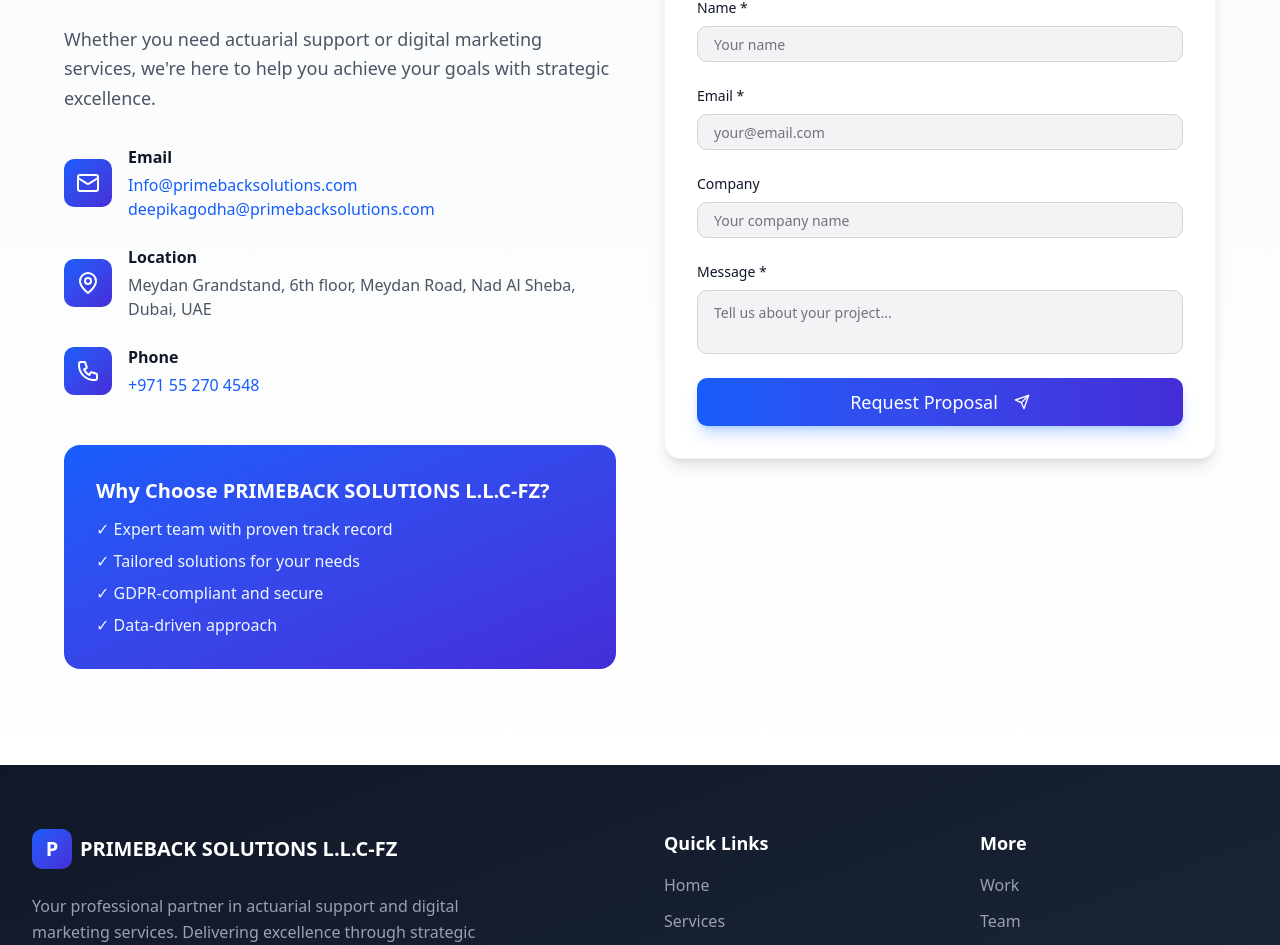
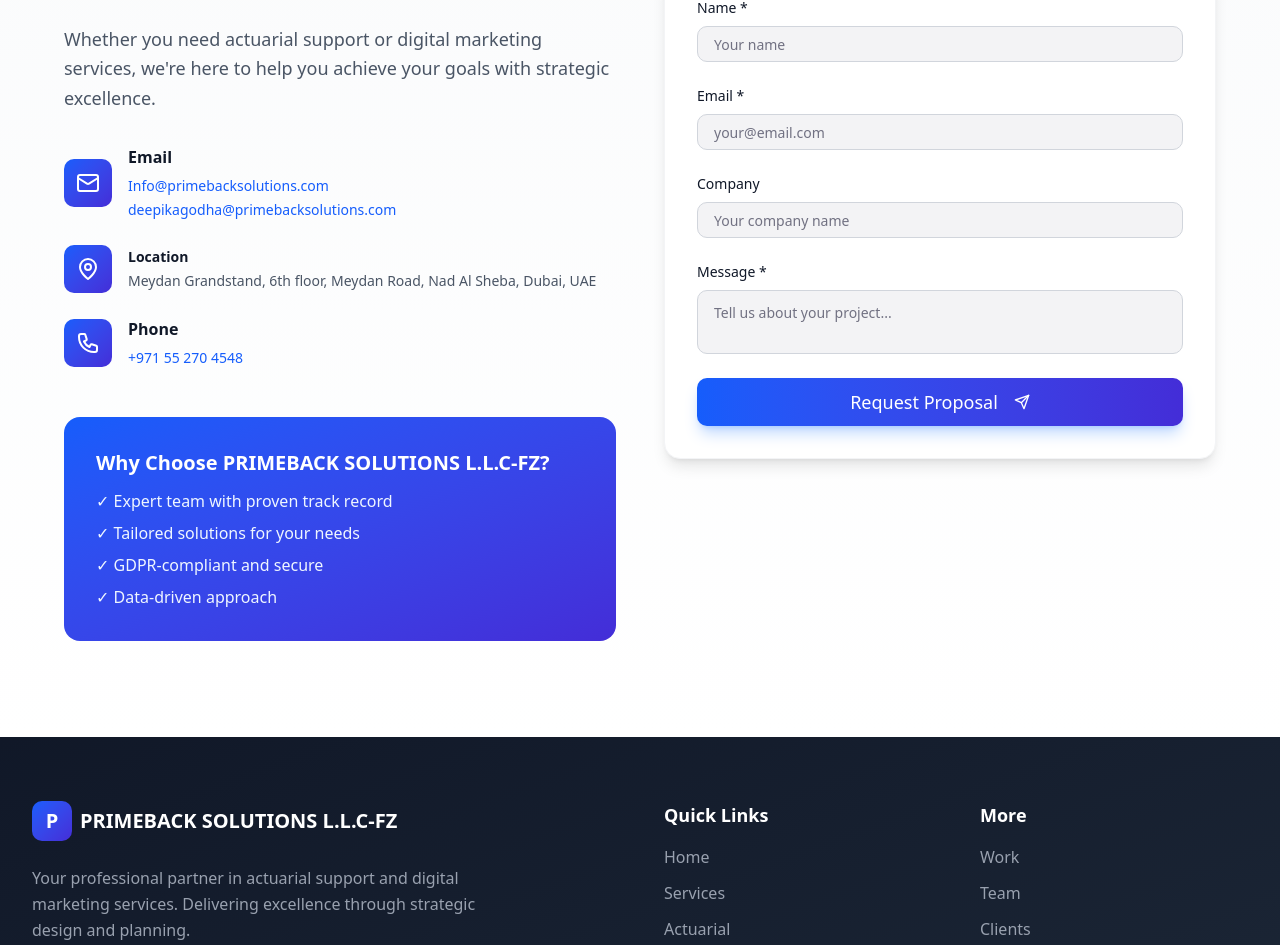
Before and after one commit to Abhi4c/primebacksolutions, a React (Vite) app: page / in a window 1280 px wide. Shown: the part 6973-7918 px from the top of the page. Built offline with nearby package versions, Linux system fonts and the light colour scheme.

Commit message:
fixed font size issue in small screens

```diff
--- a/src/components/Contact.tsx
+++ b/src/components/Contact.tsx
@@ -95,49 +95,49 @@
             </div>
 
             <div className="space-y-6">
-              <div className="flex items-center space-x-4">
-                <div className="flex items-center justify-center w-12 h-12 bg-gradient-to-br from-blue-600 to-indigo-700 rounded-lg flex-shrink-0">
-                  <Mail className="w-6 h-6 text-white" />
+              <div className="flex items-center space-x-2 [@media(min-width:390px)]:space-x-4">
+                <div className="flex items-center justify-center w-10 h-10 [@media(min-width:390px)]:w-12 [@media(min-width:390px)]:h-12 bg-gradient-to-br from-blue-600 to-indigo-700 rounded-lg flex-shrink-0">
+                  <Mail className="w-5 h-5 [@media(min-width:390px)]:w-6 [@media(min-width:390px)]:h-6 text-white" />
                 </div>
-                <div>
-                  <h4 className="font-semibold text-gray-900 mb-1">Email</h4>
+                <div className="min-w-0">
+                  <h4 className="font-semibold text-gray-900 mb-1 text-sm [@media(min-width:390px)]:text-base">Email</h4>
                   <a
                     href="mailto:Info@primebacksolutions.com"
-                    className="text-blue-600 hover:text-blue-700 transition-colors"
+                    className="text-blue-600 hover:text-blue-700 transition-colors text-sm break-all"
                   >
                     Info@primebacksolutions.com
                   </a>
                   <br />
                   <a
                     href="mailto:deepikagodha@primebacksolutions.com"
-                    className="text-blue-600 hover:text-blue-700 transition-colors"
+                    className="text-blue-600 hover:text-blue-700 transition-colors text-sm"
                   >
                     deepikagodha@primebacksolutions.com
                   </a>
                 </div>
               </div>
 
-              <div className="flex items-center space-x-4">
-                <div className="flex items-center justify-center w-12 h-12 bg-gradient-to-br from-blue-600 to-indigo-700 rounded-lg flex-shrink-0">
-                  <MapPin className="w-6 h-6 text-white" />
+              <div className="flex items-center space-x-2 [@media(min-width:390px)]:space-x-4">
+                <div className="flex items-center justify-center w-10 h-10 [@media(min-width:390px)]:w-12 [@media(min-width:390px)]:h-12 bg-gradient-to-br from-blue-600 to-indigo-700 rounded-lg flex-shrink-0">
+                  <MapPin className="w-5 h-5 [@media(min-width:390px)]:w-6 [@media(min-width:390px)]:h-6 text-white" />
                 </div>
-                <div>
-                  <h4 className="font-semibold text-gray-900 mb-1">Location</h4>
-                  <p className="text-gray-600">Meydan Grandstand, 6th floor, Meydan Road, Nad Al Sheba, Dubai, UAE</p>
+                <div className="min-w-0">
+                  <h4 className="font-semibold text-gray-900 mb-1 text-sm">Location</h4>
+                  <p className="text-gray-600 text-sm">Meydan Grandstand, 6th floor, Meydan Road, Nad Al Sheba, Dubai, UAE</p>
                 </div>
               </div>
 
-              <div className="flex items-center space-x-4">
-                <div className="flex items-center justify-center w-12 h-12 bg-gradient-to-br from-blue-600 to-indigo-700 rounded-lg flex-shrink-0">
-                  <svg className="w-6 h-6 text-white" fill="none" stroke="currentColor" viewBox="0 0 24 24">
+              <div className="flex items-center space-x-2 [@media(min-width:390px)]:space-x-4">
+                <div className="flex items-center justify-center w-10 h-10 [@media(min-width:390px)]:w-12 [@media(min-width:390px)]:h-12 bg-gradient-to-br from-blue-600 to-indigo-700 rounded-lg flex-shrink-0">
+                  <svg className="w-5 h-5 [@media(min-width:390px)]:w-6 [@media(min-width:390px)]:h-6 text-white" fill="none" stroke="currentColor" viewBox="0 0 24 24">
                     <path strokeLinecap="round" strokeLinejoin="round" strokeWidth={2} d="M3 5a2 2 0 012-2h3.28a1 1 0 01.948.684l1.498 4.493a1 1 0 01-.502 1.21l-2.257 1.13a11.042 11.042 0 005.516 5.516l1.13-2.257a1 1 0 011.21-.502l4.493 1.498a1 1 0 01.684.949V19a2 2 0 01-2 2h-1C9.716 21 3 14.284 3 6V5z" />
                   </svg>
                 </div>
-                <div>
-                  <h4 className="font-semibold text-gray-900 mb-1">Phone</h4>
+                <div className="min-w-0">
+                  <h4 className="font-semibold text-gray-900 mb-1 text-sm [@media(min-width:390px)]:text-base">Phone</h4>
                   <a
                     href="tel:+971552704548"
-                    className="text-blue-600 hover:text-blue-700 transition-colors"
+                    className="text-blue-600 hover:text-blue-700 transition-colors text-sm"
                   >
                     +971 55 270 4548
                   </a>
```
